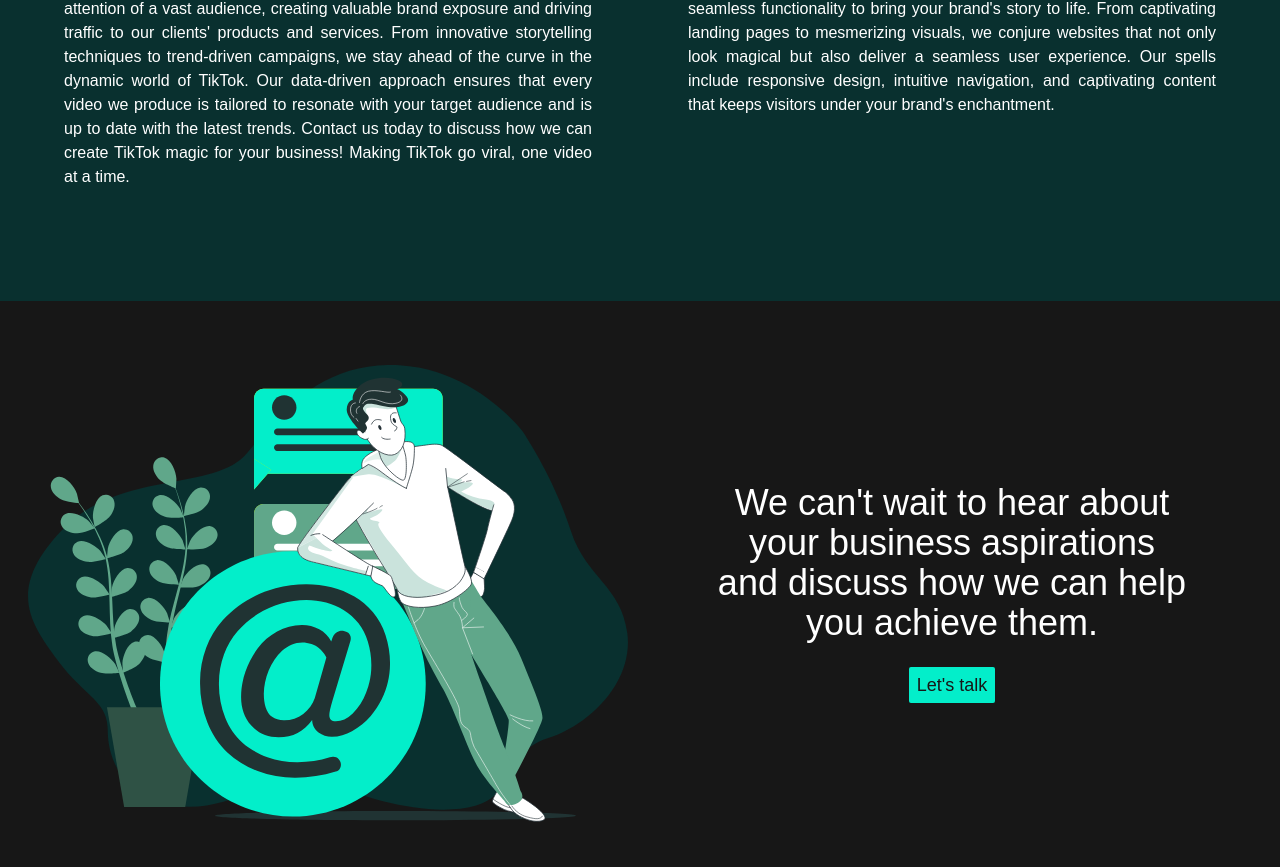
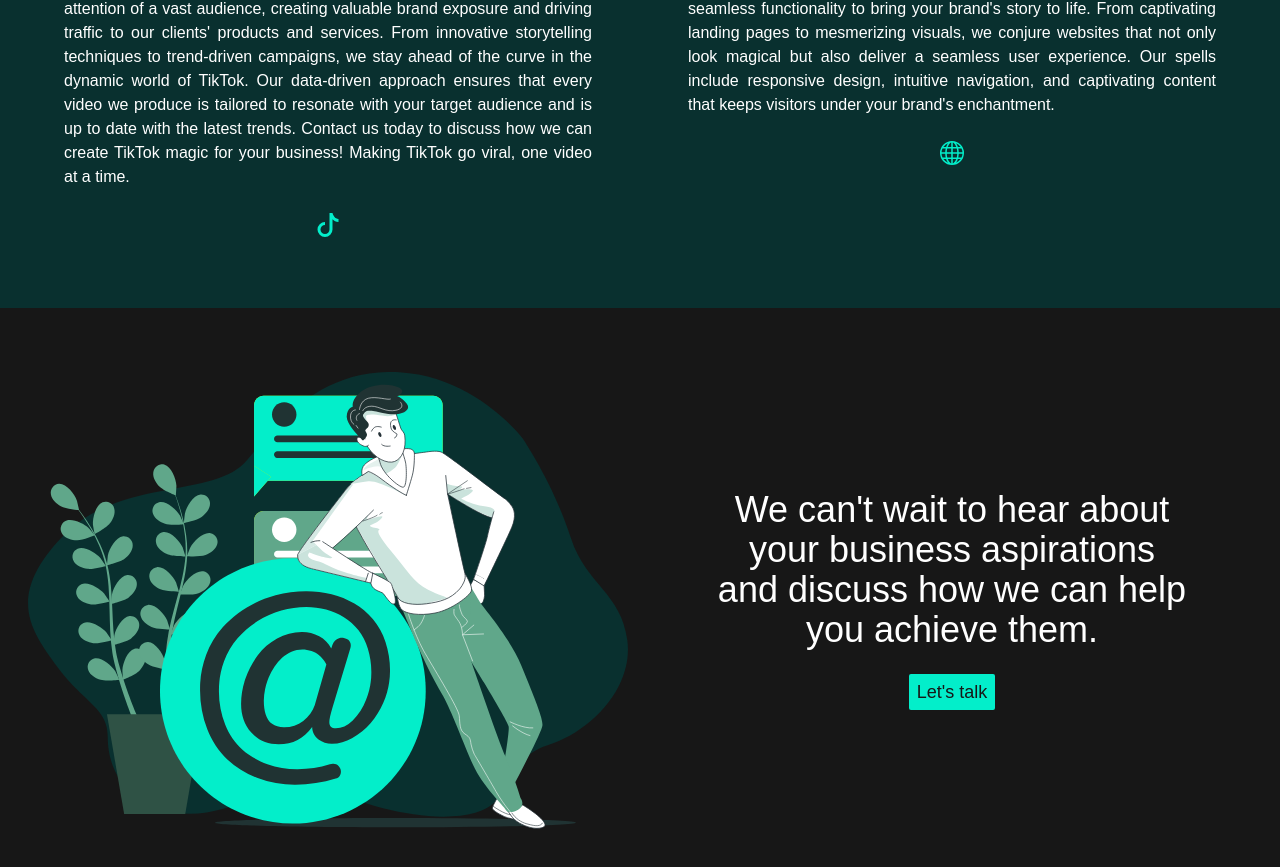
Before and after one commit to minamurrehman/t-t, a Next.js app: page / in a window 1280 px wide. Shown: the part 2113-2980 px from the top of the page. Built offline with nearby package versions, Linux system fonts and the light colour scheme; a web font is replaced by a local one.

Commit message:
Added: social in prev eork

```diff
--- a/components/Slider/Carousel.jsx
+++ b/components/Slider/Carousel.jsx
@@ -9,6 +9,7 @@ import NextImage from "../../images/next.svg";
 import Link from "next/link";
 import styles from "./Carousel.module.scss";
 import data from "../../utils/data.json";
+import { BsGlobe, BsInstagram, BsTiktok, BsYoutube } from "react-icons/bs";
 
 function PrevArrow(props) {
   const { className, style, onClick } = props;
@@ -72,10 +73,38 @@ function Carousel() {
             className="max-h-[300px] object-contain"
           />
           <p className="mt-4 text-justify p-6">{item?.text}</p>
-          <Link
-            href="/"
-            className="uppercase text-lg text-secondary text-center block my-6"
-          ></Link>
+          <div className="flex gap-4 px-6 justify-center">
+            {item?.social?.map((sc) => {
+              if (sc.type === "website") {
+                return (
+                  <Link href={sc.url}>
+                    <BsGlobe size={24} color="#03eeca" />
+                  </Link>
+                );
+              }
+              if (sc.type === "youtube") {
+                return (
+                  <Link href={sc.url}>
+                    <BsYoutube size={24} color="#03eeca" />
+                  </Link>
+                );
+              }
+              if (sc.type === "tiktok") {
+                return (
+                  <Link href={sc.url}>
+                    <BsTiktok size={24} color="#03eeca" />
+                  </Link>
+                );
+              }
+              if (sc.type === "instagram") {
+                return (
+                  <Link href={sc.url}>
+                    <BsInstagram size={24} color="#03eeca" />
+                  </Link>
+                );
+              }
+            })}
+          </div>
         </div>
       ))}
     </Slider>
--- a/utils/data.json
+++ b/utils/data.json
@@ -449,8 +449,8 @@
       "text": "We have harnessed the potential of TikTok to deliver impressive results for our clients. Our expert team has implemented cutting-edge strategies that have propelled our videos to reach millions of views and generate widespread engagement in an organic way. Through creative and captivating content creation, we have leveraged TikTok's algorithm to optimize visibility and maximize reach. Our videos have captured the attention of a vast audience, creating valuable brand exposure and driving traffic to our clients' products and services. From innovative storytelling techniques to trend-driven campaigns, we stay ahead of the curve in the dynamic world of TikTok. Our data-driven approach ensures that every video we produce is tailored to resonate with your target audience and is up to date with the latest trends. Contact us today to discuss how we can create TikTok magic for your business! Making TikTok go viral, one video at a time.",
       "social": [
         {
-          "instagram": "#",
-          "youtube": ""
+          "type": "tiktok",
+          "url": "https://www.tiktok.com/@keeneticwifi?_t=8e5YI0MJMEE&_r=1"
         }
       ]
     },
@@ -459,8 +459,8 @@
       "text": "We wield the power of web development to create captivating online experiences that leave viewers spellbound. Our enchanting websites have cast a wide net, captivating audiences and propelling businesses to new heights. With a touch of creativity and a sprinkle of technical wizardry, we craft visually stunning websites that captivate attention and engage users. Our team of web sorcerers combines cutting-edge design techniques with seamless functionality to bring your brand's story to life. From captivating landing pages to mesmerizing visuals, we conjure websites that not only look magical but also deliver a seamless user experience. Our spells include responsive design, intuitive navigation, and captivating content that keeps visitors under your brand's enchantment.",
       "social": [
         {
-          "instagram": "",
-          "youtube": ""
+          "type": "website",
+          "url": "https://sportsystems.eu/"
         }
       ]
     },
@@ -469,8 +469,16 @@
       "text": "At our Graphics Creation Studio, we are passionate about bringing your artistic ideas to life through captivating visuals. Our team of skilled artists and designers combines their expertise with a deep understanding of art to create graphics that truly resonate. With a keen eye for aesthetics and a mastery of artistic techniques, we craft stunning visuals that capture the essence of your vision. From breathtaking illustrations to visually striking branding designs, we transform concepts into impactful graphic expressions. We believe in the power of art to evoke emotions, tell stories, and make a lasting impression.",
       "social": [
         {
-          "instagram": "",
-          "youtube": ""
+          "type": "website",
+          "url": "https://www.heet.gg/"
+        },
+        {
+          "type": "youtube",
+          "url": "https://www.youtube.com/@HEETGG"
+        },
+        {
+          "type": "tiktok",
+          "url": "https://www.tiktok.com/@heet_esports?_t=8e5YFni7LVK&_r=1"
         }
       ]
     },
@@ -479,8 +487,8 @@
       "text": "Persuasive Copywriting! We have mastered the art of wordsmithing and the power of persuasive copywriting to captivate audiences and drive impactful results. Our team of skilled copywriters combines creativity with strategic thinking to craft compelling messages that resonate with your target audience. With meticulous attention to detail and a deep understanding of consumer psychology, we create persuasive copy that sparks emotions, drives action, and generates tangible results. Whether it's crafting captivating website content, engaging social media posts, or attention-grabbing advertising copy, we have the expertise to deliver the right message, in the right tone, at the right time. By collaborating closely with our clients, we ensure that every word aligns with their brand voice and goals. Our words have the power to inspire, persuade, and create meaningful connections with your audience, helping you stand out in today's crowded marketplace. Where words become your most powerful marketing tool.",
       "social": [
         {
-          "instagram": "",
-          "youtube": ""
+          "type": "website",
+          "url": "https://flagship.fyi/outposts/gaming/"
         }
       ]
     },
@@ -489,20 +497,15 @@
       "text": "We specialize in crafting distinctive logos that capture the essence of your brand. We combine creativity and strategic thinking to deliver logo designs that leave a lasting impression. We understand the importance of a logo as the visual representation of your brand. That's why we delve deep into your brand's personality, values, and target audience to create a logo that stands out from the crowd. Our designs are tailor-made to reflect your unique identity, conveying professionalism, trust, and creativity. Creating logos that make a lasting impression.",
       "social": [
         {
-          "instagram": "",
-          "youtube": ""
+          "type": "instagram",
+          "url": "https://www.instagram.com/melissapopsel_mua/"
         }
       ]
     },
     {
       "image": "/youtube-work.png",
       "text": "Lights, Camera, Action! As a passionate and creative video producer, I am here to bring your vision to life on the silver screen. With years of experience and an unwavering dedication to quality, I will create captivating videos that resonate with your audience and make a lasting impact. From scriptwriting to post-production, every step of the process is carefully crafted to ensure your story shines through. I pride myself on my attention to detail, bringing out the best in every scene, capturing the essence of your brand, and evoking emotions that leave a lasting impression. Whether it's a promotional video, brand story, or creative advertisement, I understand the power of visuals and storytelling. I will work closely with you to understand your goals and bring your ideas to life, delivering videos that engage, entertain, and inspire action. Lights, camera, let's make magic together! Mr Jasur Avizov and T&T your partner in visual storytelling and video production excellence.",
-      "social": [
-        {
-          "instagram": "",
-          "youtube": ""
-        }
-      ]
+      "social": []
     }
   ]
 }
```
